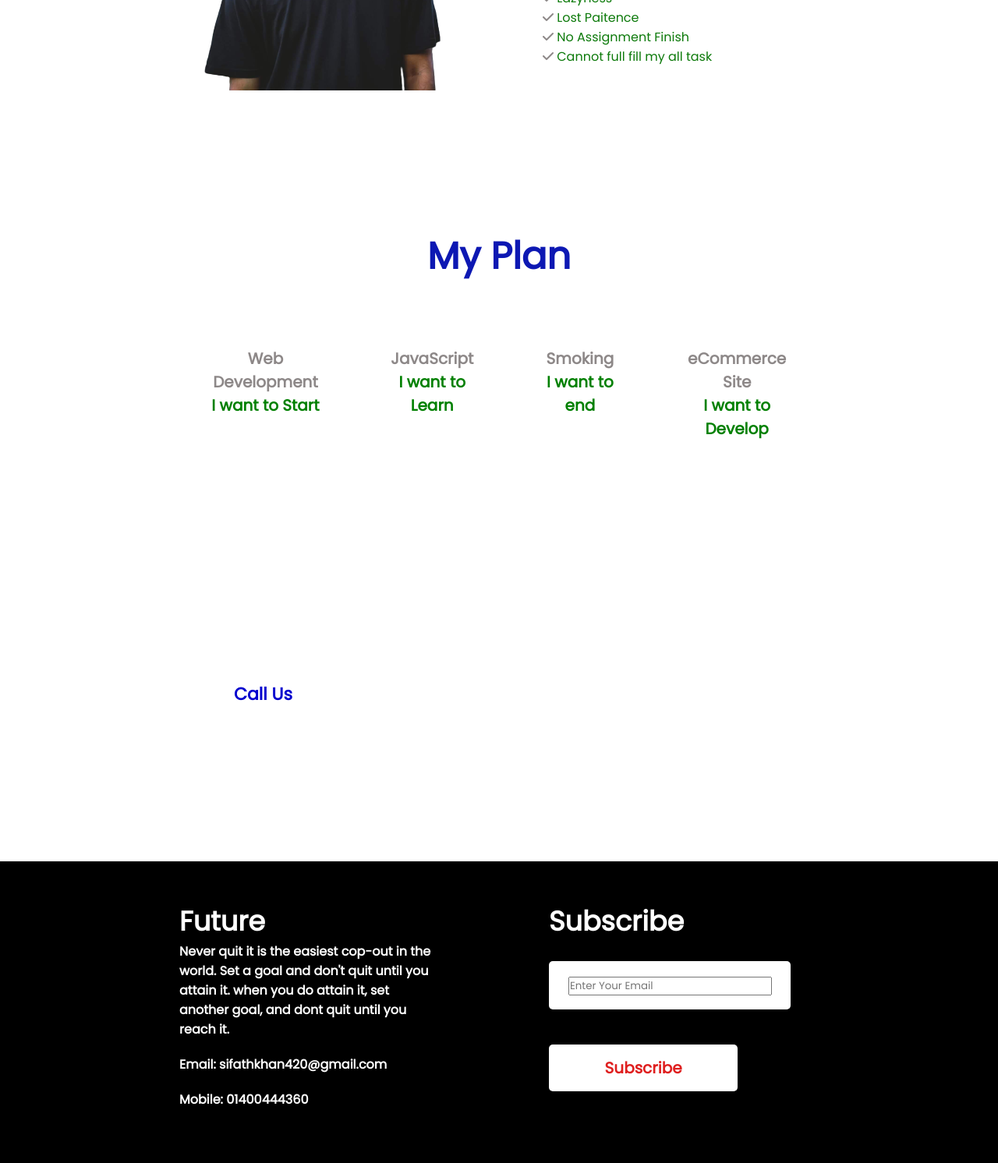
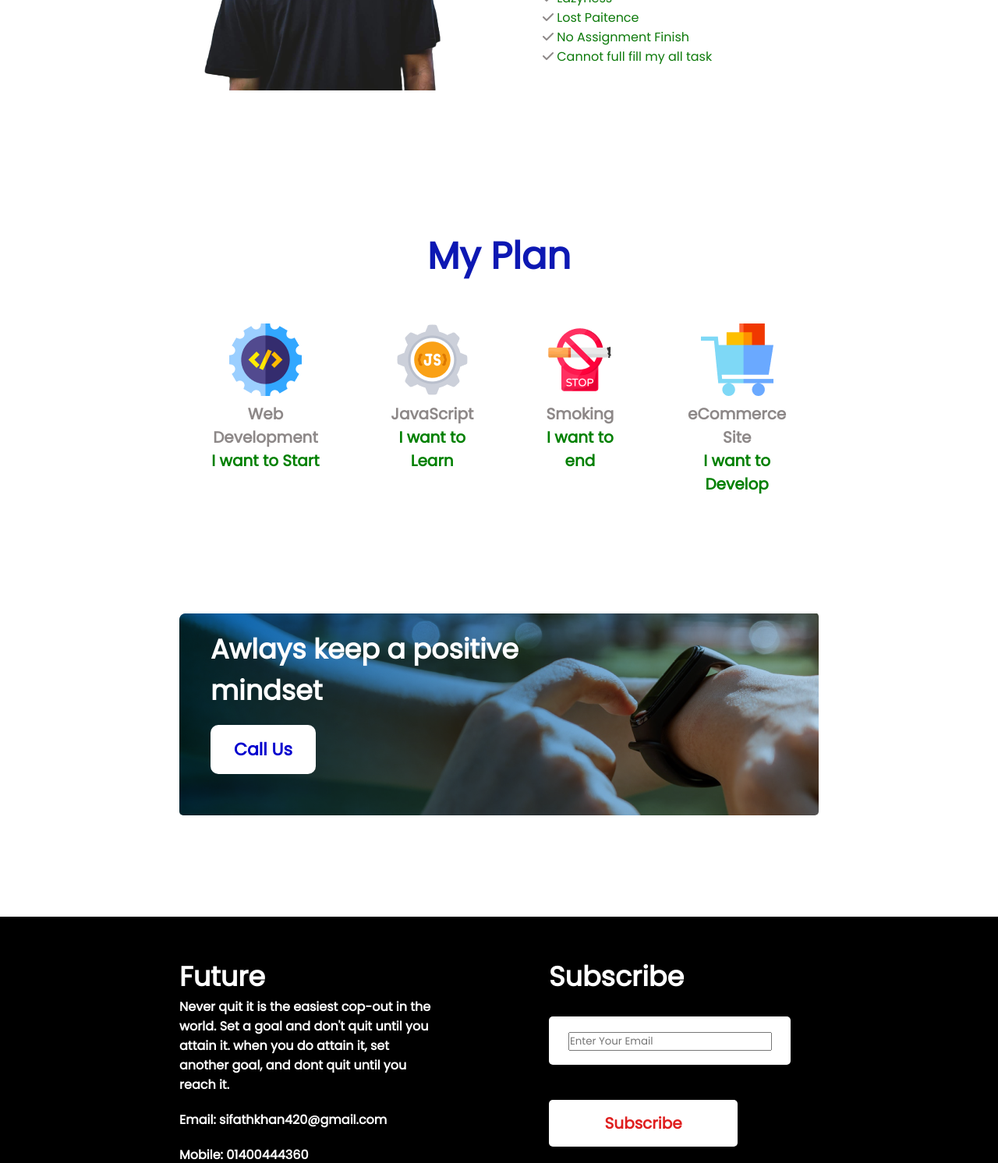
Before and after one commit to sifathkhan444/First-Assignment, a plain HTML site: page index.html in a window 1280 px wide. Shown: the part 918-2410 px from the top of the page at 78% size. Drawn offline with Linux system fonts and the light colour scheme; files whose address does not match are found by name; a web font is replaced by a local one.

Commit message:
all issue are fixed hope fully

```diff
--- a/index.html
+++ b/index.html
@@ -41,11 +41,7 @@
       <section class="previous-section">
         <div class="previous-container">
           <div class="previous-year-items">
-            <img
-              class="pic"
-              src="/244401891_920600552187359_6261403718363194429_n-removebg-preview.png"
-              alt=""
-            />
+              <img class="pic" src="pic.jpg" alt="">
           </div>
           <div class="previous-year-items">
             <h3 class="previous-year-title">
@@ -73,22 +69,22 @@
         <h3 class="plan-title">My Plan</h3>
         <div class="plans">
           <div class="plan-item">
-            <img src="/new-year-new-me/images/icons/web.png" alt="" />
+            <img src="images/icons/web.png" alt="" />
             <h4>Web Development</h4>
             <p class="plan-description">I want to Start</p>
           </div>
           <div class="plan-item">
-            <img src="/new-year-new-me/images/icons/js.png" alt="" />
+            <img src="images/icons/js.png" alt="" />
             <h4>JavaScript</h4>
             <p class="plan-description">I want to Learn</p>
           </div>
           <div class="plan-item">
-            <img src="/new-year-new-me/images/icons/smoke.png" alt="" />
+            <img src="images/icons/smoke.png" alt="" />
             <h4>Smoking</h4>
             <p class="plan-description">I want to end</p>
           </div>
           <div class="plan-item">
-            <img src="/new-year-new-me/images/icons/ecom.png" alt="" />
+            <img src="images/icons/ecom.png" alt="" />
             <h4>eCommerce Site</h4>
             <p class="plan-description">I want to Develop</p>
           </div>
--- a/style.css
+++ b/style.css
@@ -7,7 +7,7 @@
 
 .top-banner{
     width: 100%;
-    background-image: url(/new-year-new-me/images/banner/banner1.png);
+    background-image: url(images/banner/banner1.png);
     background-size: cover;
     background-repeat: no-repeat;
     background-position: center;
@@ -107,7 +107,7 @@
 }
 
 .positive-section{
-    background-image: url(/new-year-new-me/images/gradient1.png), url(/new-year-new-me/images/watch.png);
+    background-image: url(images/gradient1.png), url(images/watch.png);
     margin: 130px 230px;
     padding: 20px 40px;
     text-align: left;
@@ -141,9 +141,7 @@
     background-color: #000000;
     text-align: left;
 }
-.items{
 
-}
 
 /* .right-items{
     margin-right: 35%;
```
Also changed, not shown: images/banner/banner1.png (added), images/banner/banner2.png (added), images/banner/banner3.png (added), images/gradient1.png (added), images/gradient2.png (added), images/gradient3.png (added), images/icons/ecom.png (added), images/icons/fb.png (added), images/icons/js.png (added), images/icons/smoke.png (added), images/icons/twitter.png (added), images/icons/web.png (added), images/icons/youtube.png (added), images/person.png (added), 2 more files.
